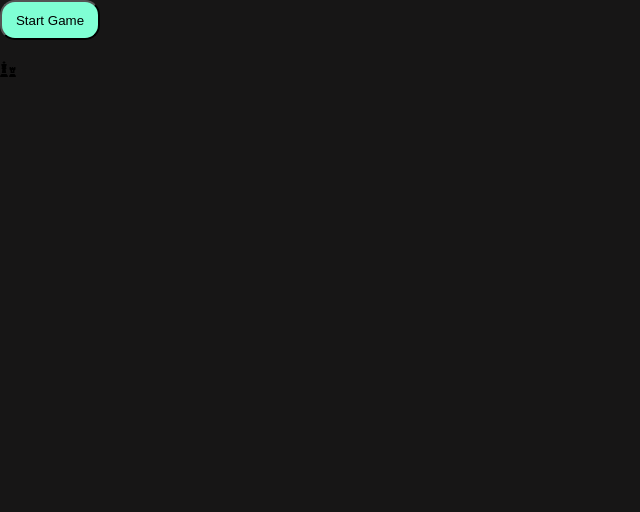
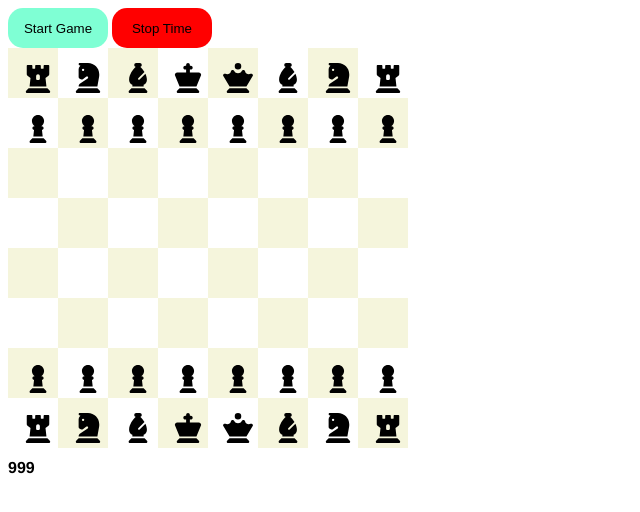
Before and after one commit to CarterM7272/chess, a plain HTML site: page index.html in a window 1280 px wide. Both pictures are taken after a click on the button "Start Game". Shown: the whole page, without its empty margins (0-640 px from the left). Drawn offline with Linux system fonts and the light colour scheme.

Commit message:
created board and applied svg's with active classes. Errors with start timer location and end time button.

```diff
--- a/app.js
+++ b/app.js
@@ -1,9 +1,11 @@
 let pClock = document.getElementById('pClock')
-let startBtn = document.getElementById('startBtn')
+const startBtn = document.getElementById('startBtn')
+const endTimer = document.getElementById('endBtn')
+const chessboard = document.querySelector("#chessboard")
 
 
 const startPieces = [
-  rook, knight, bishop, queen, king, bishop, knight, rook,
+  rook, knight, bishop, king, queen, bishop, knight, rook,
   pawn, pawn, pawn, pawn, pawn, pawn, pawn, pawn,
   '', '', '', '', '', '', '', '',
   '', '', '', '', '', '', '', '',
@@ -13,36 +15,44 @@ const startPieces = [
   rook, knight, bishop, king, queen, bishop, knight, rook
 ]
 
+function createBoard() {
+  startPieces.forEach((startPiece, i) => {
+    const square = document.createElement('div')
+    square.classList.add('square')
+    square.innerHTML = startPiece
+    square.setAttribute('square-id', i)
+    const row = Math.floor((63 - i) / 8 ) + 1
+    if (row % 2 === 0) {
+      square.classList.add(i % 2 === 0 ? "beige" : "white")
+    } else {
+      square.classList.add(i % 2 === 0 ? "white" : "beige")
+    }
+    chessboard.append(square)
+  })
+}
+
+createBoard();
+
+const startTimer = (event) => {
+  startGame()
+  event.preventDefault()
+}
+
+startBtn.addEventListener('click', startTimer);
+
 const startGame = () => {
-  let count = 6000
-  startBtn.addEventListener ('click', startTimer);
+  let count = 1000
 
-  const timer = setInterval(() => {
+  const time = setInterval(() => {
     pClock.innerHTML = count;
     count--;
 
     console.log(count);
 
     if (count === 0) {
-      clearInterval(timer);
+      clearInterval(time);
       endGame();
     }
   }, 1000);
 
 }
-
-const endGame = () => {
-  console.log('end game');
-}
-
-const startTimer = () => {
-  startGame()
-}
-
-const selectPiece = () => {
-
-}
-
-const movePiece = () => {
-  console.log('move piece');
-}
--- a/index.html
+++ b/index.html
@@ -2,6 +2,7 @@
 <html lang="en">
 <head>
   <meta charset="UTF-8">
+  <link rel="shortcut icon" href="#">
   <meta name="viewport" content="width=device-width, initial-scale=1.0">
   <title>Chess</title>
   <link rel="stylesheet" href="./style.css">
@@ -9,15 +10,9 @@
 </head>
 <body>
   <button id="startBtn">Start Game</button>
+  <button id="endBtn">Stop Time</button>
   <div id="chessboard"></div>
   <h1 id="pClock"></h1>
-  <div class="piece" id="pawn"></div>
-  <div class="piece" id="rook"></div>
-  <div class="piece" id="knight"></div>
-  <div class="piece" id="king"></div>
-  <div class="piece" id="queen"></div>
-  <div class="piece" id="bishop"></div>
-  <i class="fa-solid fa-chess"></i>
 
   <script src="pieces.js"></script>
   <script src="app.js"></script>
--- a/style.css
+++ b/style.css
@@ -1,6 +1,15 @@
 body {
-  margin: 0px;
-  background-color: rgb(23, 22, 22);
+  background-color: white;
+}
+
+#chessboard {
+  width: 400px;
+  height: 400px;
+  background-color: black;
+  display: flex;
+  flex-wrap: wrap;
+  justify-content: center;
+  align-items: center;
 }
 
 #startBtn {
@@ -10,10 +19,11 @@ body {
   color: black;
   border-radius: 15px;
   cursor: pointer;
+  border: none;
 }
 
 #startBtn:hover {
-  width: 115px;
+  width: 105px;
   background-color: aqua;
 }
 
@@ -33,5 +43,56 @@ body {
 }
 
 #pClock {
-  color: white;
+  color: black;
+  font-family: 'Franklin Gothic Medium', 'Arial Narrow', Arial, sans-serif;
+  font-size: medium;
 }
+
+.piece {
+  width: 30px;
+  height: 30px;
+  color: black;
+  cursor: pointer;
+}
+
+.piece:active {
+  background-color: gold;
+}
+
+#endBtn {
+  background-color: red;
+  border: none;
+  width: 100px;
+  height: 40px;
+  border-radius: 15px;
+  cursor: pointer;
+}
+
+#endBtn:hover {
+  width: 115px;
+  background-color: rgba(255, 0, 0, 0.63);
+}
+
+.square {
+  width: 50px;
+  height: 50px;
+  display: flex;
+  align-items: center;
+  justify-content: center;
+  font-size: 12px;
+}
+
+.square svg {
+  height: 30px;
+  width: 30px;
+  margin: 5px;
+}
+
+
+.beige {
+  background-color: beige
+}
+
+.white {
+  background-color: white;
+}
```
Also changed, not shown: pieces.js.
